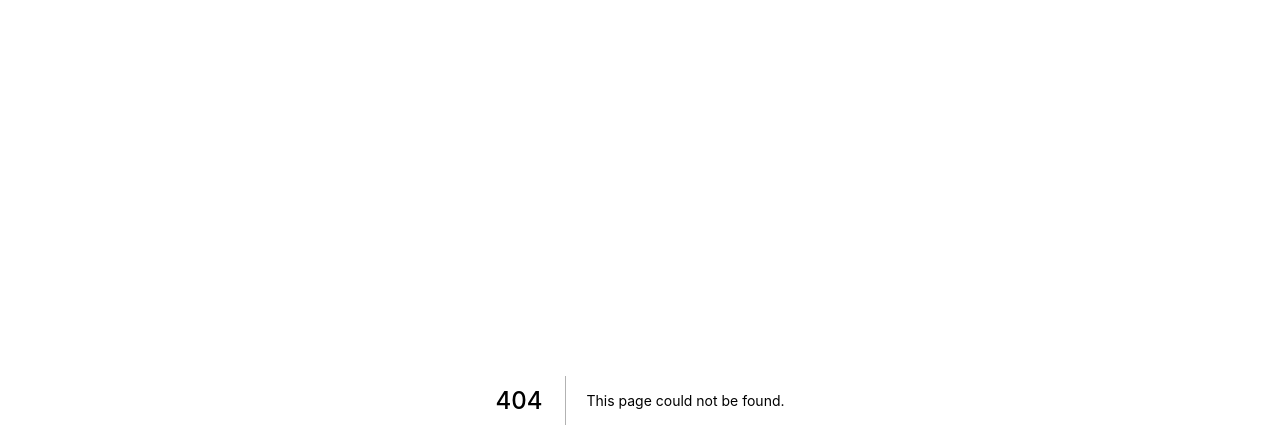
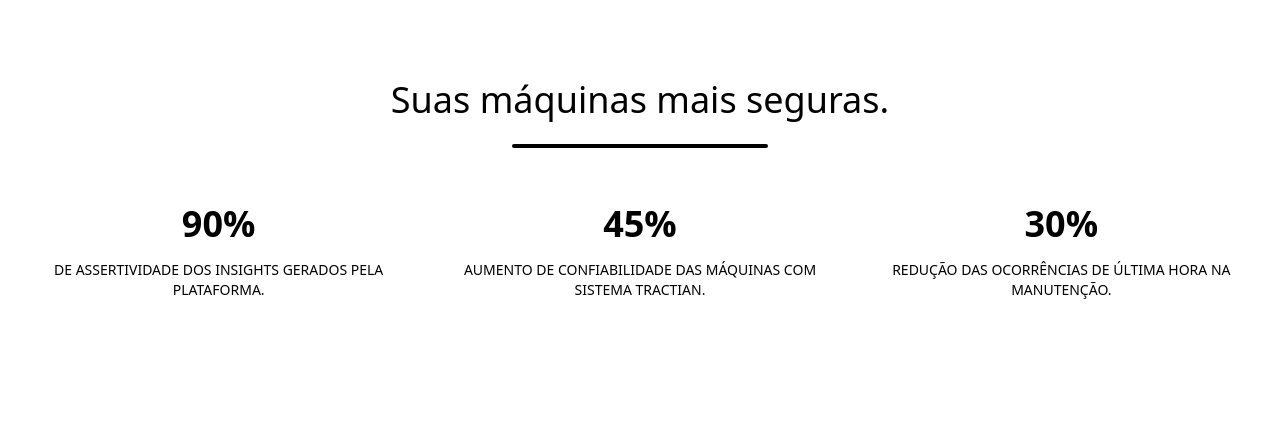
Before and after one commit to walterlbf/Tractian-Website, a Next.js app: page /componentes/Insumos in a window 1280 px wide. Before the commit this address had no page. Shown: the top 448 px of the page. Built offline with nearby package versions, Linux system fonts and the light colour scheme.

Commit message:
componente dos insumos feito

```diff
--- /dev/null
+++ b/pages/componentes/Insumos.jsx
@@ -0,0 +1,40 @@
+import React from 'react';
+
+export default function Insumos() {
+  return (
+    <section className="p-10">
+      <article className="text-center items-center p-10">
+        <h1 className="text-3xl sm:text-4xl mb-6">
+          Suas máquinas mais seguras.
+        </h1>
+        <div className="h-1 mb-4 mx-auto bg-black w-64 my-6 rounded" />
+      </article>
+      <section className="grid grid-cols-3 gap-16 text-center ">
+        <article>
+          <h1 className="text-4xl font-bold">
+            90%
+          </h1>
+          <p className="text-sm mt-4">
+            DE ASSERTIVIDADE DOS INSIGHTS GERADOS PELA PLATAFORMA.
+          </p>
+        </article>
+        <article className="border-gray-500">
+          <h1 className="text-4xl font-bold ">
+            45%
+          </h1>
+          <p className="text-sm mt-4">
+            AUMENTO DE CONFIABILIDADE DAS MÁQUINAS COM SISTEMA TRACTIAN.
+          </p>
+        </article>
+        <article>
+          <h1 className="text-4xl font-bold">
+            30%
+          </h1>
+          <p className="text-sm mt-4">
+            REDUÇÃO DAS OCORRÊNCIAS DE ÚLTIMA HORA NA MANUTENÇÃO.
+          </p>
+        </article>
+      </section>
+    </section>
+  );
+}
--- a/pages/index.jsx
+++ b/pages/index.jsx
@@ -4,6 +4,7 @@ import Header from './componentes/Header';
 import Banner from './componentes/Banner';
 import Servicos from './componentes/Servicos';
 import Pros from './componentes/Pros';
+import Insumos from './componentes/Insumos';
 // import ondas from '../../imagens/ondas.svg';
 
 export default function Home() {
@@ -18,6 +19,7 @@ export default function Home() {
         <Banner />
         <Servicos />
         <Pros />
+        <Insumos />
       </main>
     </>
   );
```
